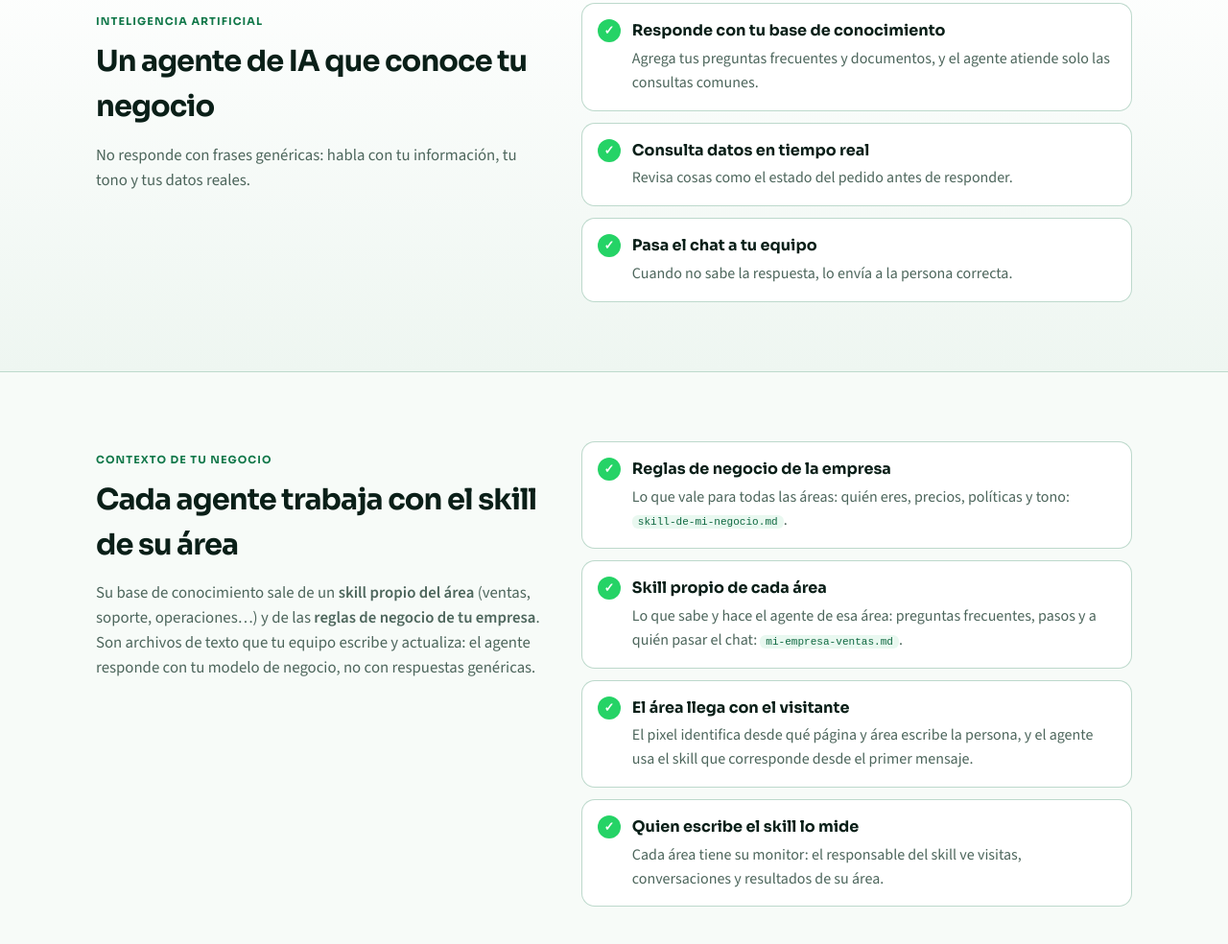
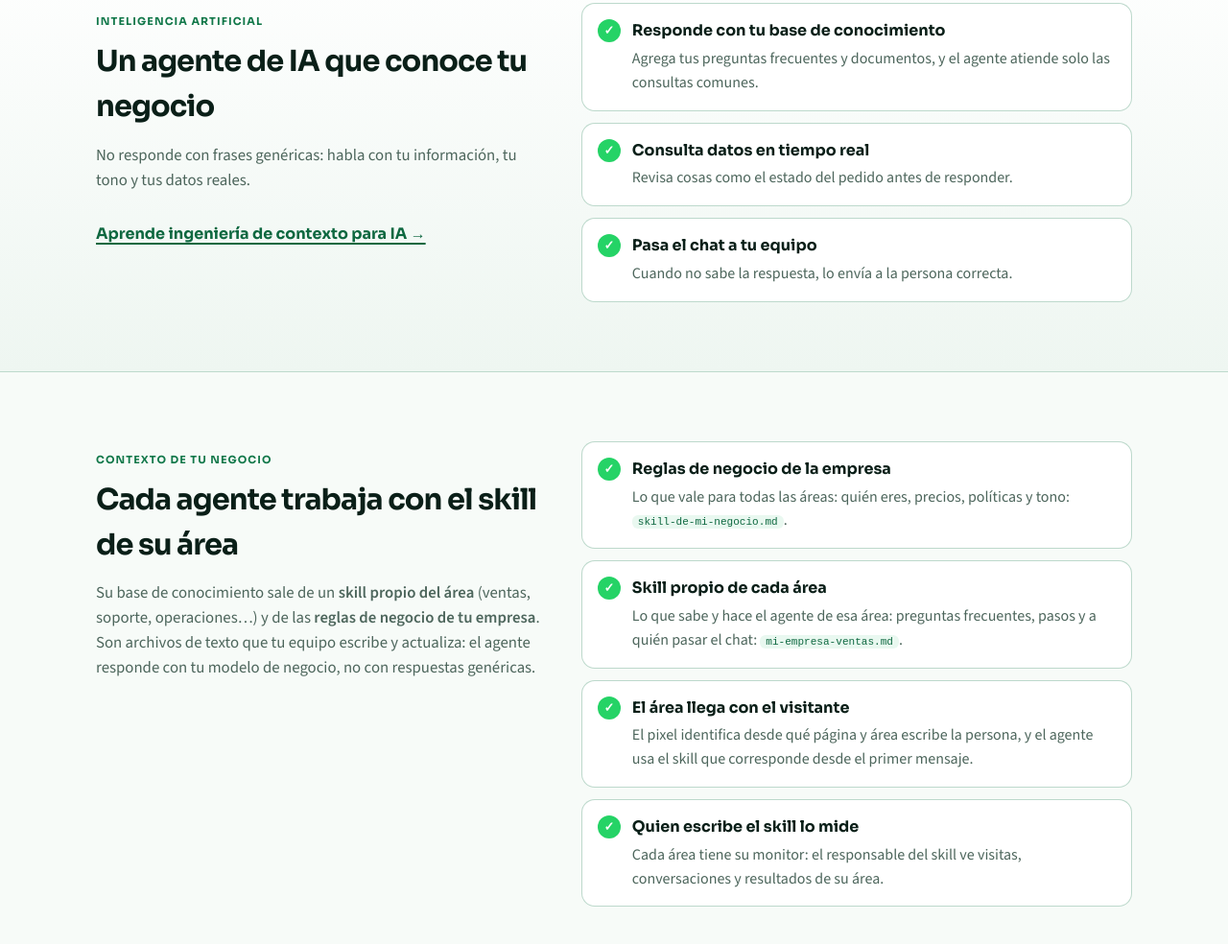
Before and after one commit to wbsckt3/p2l-cluster-whatsapp-bot-factory-planes-landing, a plain HTML site: page index.html in a window 1280 px wide. Shown: the part 1548-2532 px from the top of the page at 96% size. Drawn offline with nearby package versions, Linux system fonts and the light colour scheme; no server answers.

Commit message:
landing: enlace «Aprende ingeniería de contexto para IA» (agentskills.io)
Co-Authored-By: Claude Opus 5.5 <noreply@anthropic.com>
Claude-Session: https://claude.ai/code/session_014T6yxdxAHvDPFAEB2RPk4g

```diff
--- a/index.html
+++ b/index.html
@@ -375,6 +375,17 @@
     }
     .feat-list strong { font-family: Sora, sans-serif; font-size: 1rem; }
     .feat-list span { color: var(--muted); }
+    .learn-link {
+      display: inline-block;
+      margin-top: 4px;
+      font-family: Sora, sans-serif;
+      font-weight: 700;
+      color: #0e6840;
+      text-decoration: underline;
+      text-underline-offset: 4px;
+      text-decoration-thickness: 2px;
+    }
+    .learn-link:hover { color: #25d366; }
     .feat-list code { font-size: 0.85em; background: #e9f8f0; color: #0e6840; padding: 1px 6px; border-radius: 6px; }
     .svc-grid { display: grid; grid-template-columns: repeat(3, minmax(0, 1fr)); gap: 14px; }
     .svc {
@@ -928,6 +939,7 @@
           <p class="section__tag" data-i18n="ag.tag">Inteligencia artificial</p>
           <h2 class="section__title" data-i18n="ag.title">Un agente de IA que conoce tu negocio</h2>
           <p class="section__lead" data-i18n="ag.lead">No responde con frases genéricas: habla con tu información, tu tono y tus datos reales.</p>
+          <a class="learn-link" href="https://agentskills.io/skill-creation/quickstart" target="_blank" rel="noopener noreferrer" data-i18n="ag.learn">Aprende ingeniería de contexto para IA →</a>
         </div>
         <ul class="feat-list">
           <li>
@@ -1161,6 +1173,7 @@
       'ag.tag': 'Artificial intelligence',
       'ag.title': 'An AI agent that knows your business',
       'ag.lead': 'No generic answers: it speaks with your information, your tone and your real data.',
+      'ag.learn': 'Learn context engineering for AI →',
       'ag.kb.t': 'Answers from your knowledge base',
       'ag.kb.p': 'Add your FAQs and documents, and the agent handles common questions on its own.',
       'ag.live.t': 'Checks real-time data',
```
